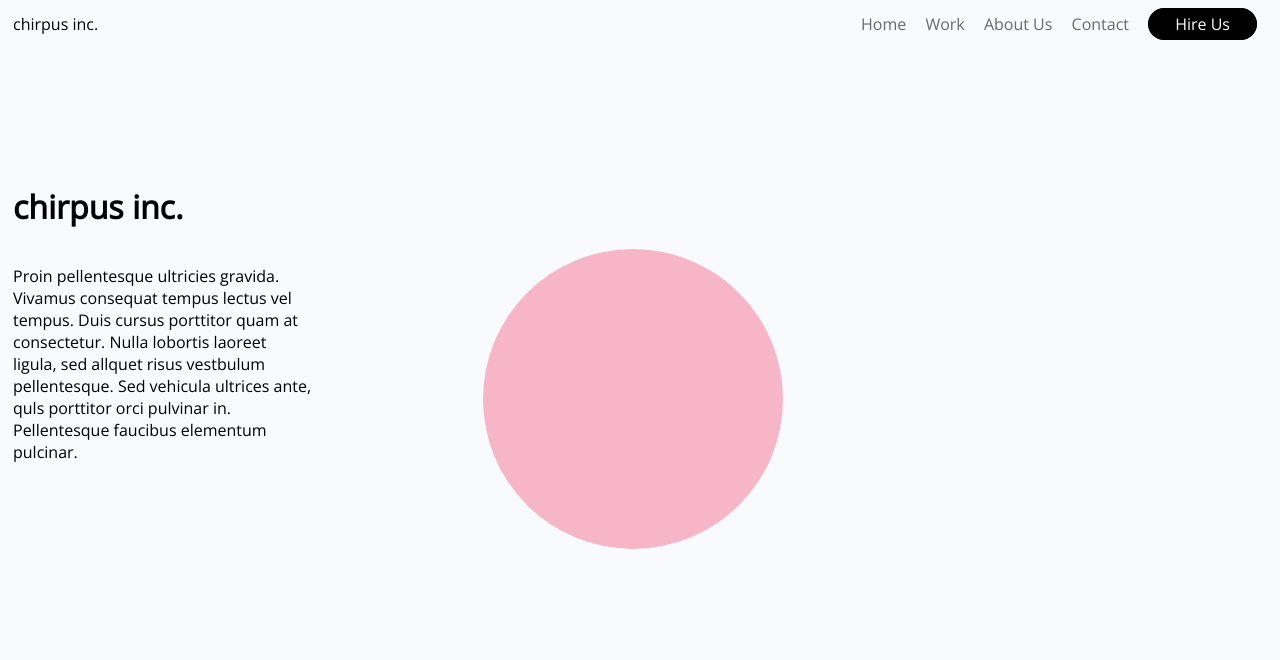
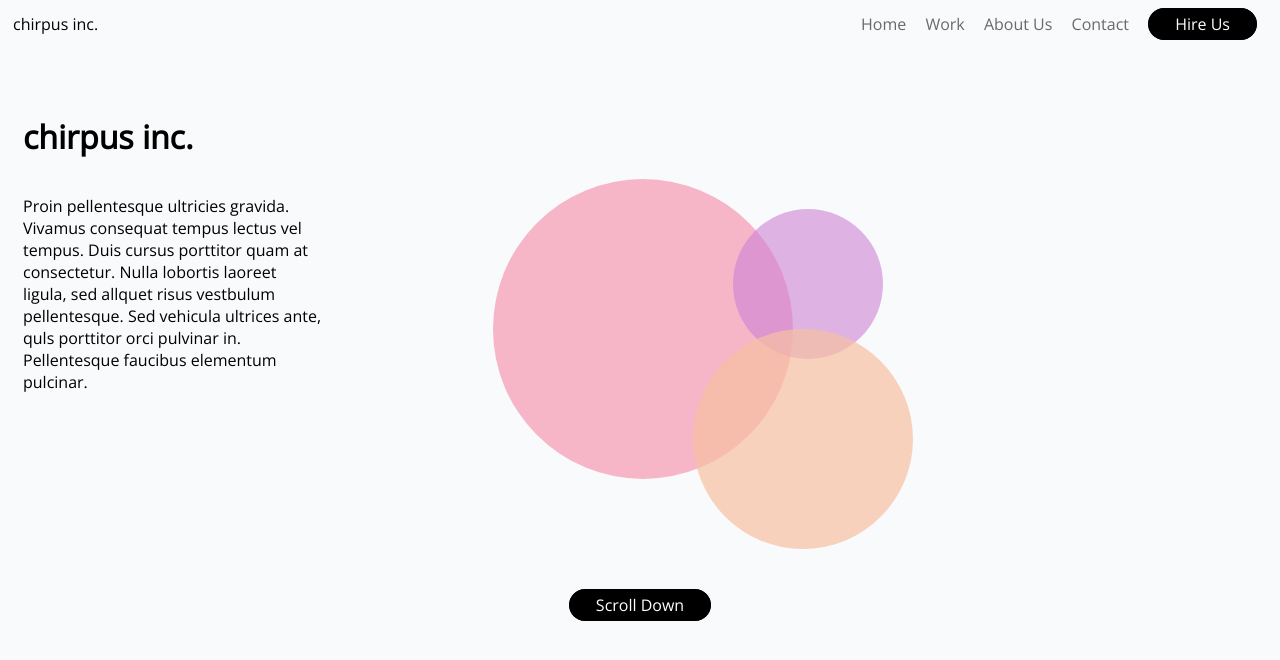
Before and after one commit to alliestehney/html-css, a plain HTML site: page index.html in a window 1280 px wide. Drawn offline with nearby package versions, Linux system fonts and the light colour scheme.

Commit message:
Added scroll down button

```diff
--- a/index.html
+++ b/index.html
@@ -25,5 +25,8 @@
 			<div id="purple"></div> <!-- circle 2 -->
 			<div id="orange"></div> <!-- circle 3 -->
 		</div>
+		<div id="scrollBTN">
+			<a href="#" class="blackBTN">Scroll Down</a>
+		</div>
 	</body>
 </html>
--- a/style.css
+++ b/style.css
@@ -1,8 +1,8 @@
 h1 {
 	font-family: 'Open Sans', sans-serif;
 	clear: both;
-	padding-top: 150px;
-	margin-left: 5px;
+	padding-top: 80px;
+	margin-left: 15px;
 }
 
 body {
@@ -29,6 +29,23 @@ body {
 	border-radius: 71px;
 }
 
+.blackBTN {
+	background-color: #000;
+	padding: 4px 26px;
+	color: white;
+	border: 1px solid black;
+	border-radius: 71px;
+}
+
+#scrollBTN {
+	padding-top: 415px;
+	text-align: center;
+}
+
+#scrollBTN a {
+	text-decoration: none;
+}
+
 #brand {
 	float: left;
 	margin-top: 5px;
@@ -37,7 +54,7 @@ body {
 
 p {
 	vertical-align: left;
-	margin-left: 5px;
+	margin-left: 15px;
 	width: 300px;
 	float: left;
 	margin-right: 170px;
@@ -51,6 +68,26 @@ p {
 	float: left;
 }
 
+#purple {
+	background-color: rgba(207, 130, 213, 0.6);
+	width: 150px;
+	height: 150px;
+	border-radius: 100%;
+	float: left;
+	margin-left: -60px;
+	margin-top: 30px;
+}
+
+#orange {
+	background-color: rgba(247, 193, 162, 0.7);
+	width: 220px;
+	height: 220px;
+	border-radius: 100%;
+	float: left;
+	margin-left: -190px;
+	margin-top: 150px;
+}
+
 /*#content {
 	float: left;
 }*/
```
